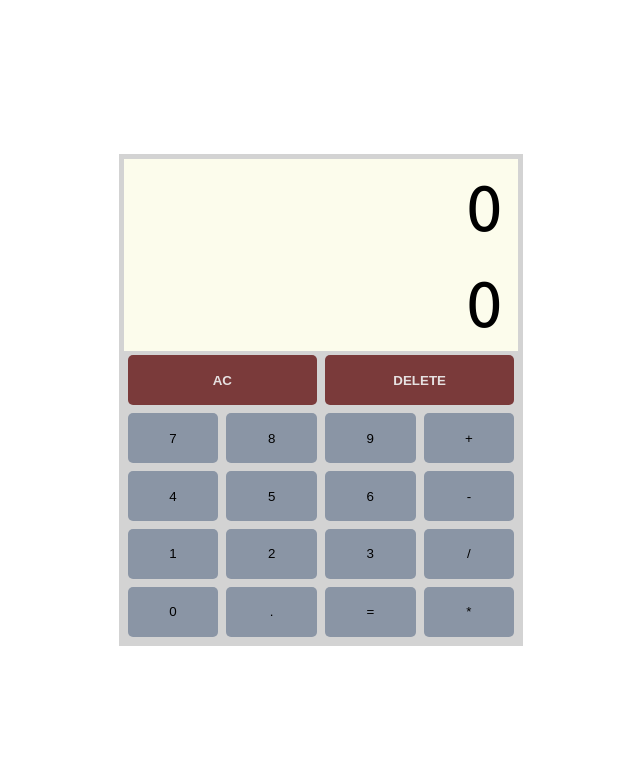
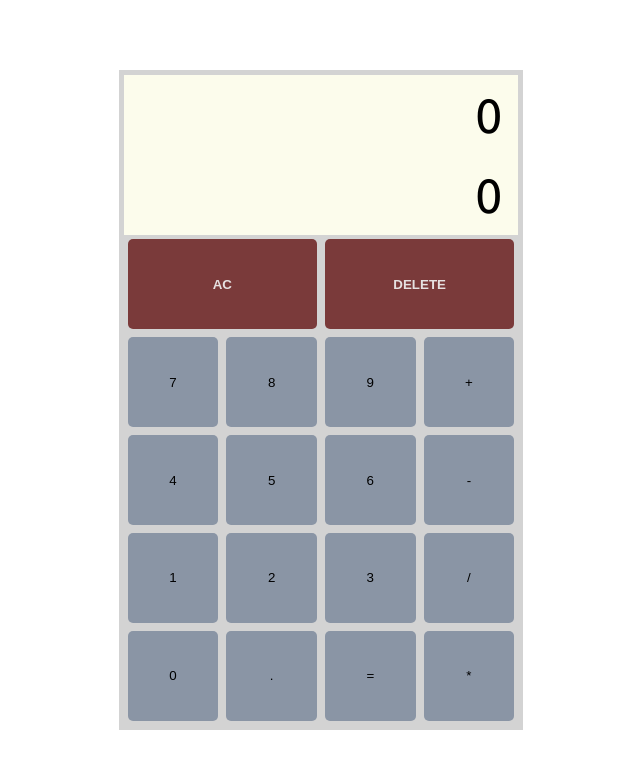
Before and after one commit to icelandico/react-calculator, a React (Create React App) app: page / in a window 1280 px wide. Shown: the top 768 px of the page, without its empty margins (319-959 px from the left). Built offline with nearby package versions, Linux system fonts and the light colour scheme.

Commit message:
Media queries

```diff
--- a/src/App/App.css
+++ b/src/App/App.css
@@ -9,7 +9,7 @@
   text-align: center;
   margin: 0 auto;
   background: lightgray;
-  max-width: 50%;
+  max-width: 80%;
   padding: 5px;
 }
 
@@ -25,3 +25,10 @@
 .display-item {
   text-align: right;
 }
+
+@media screen and (min-width: 768px) {
+  body,
+  html {
+    font-size: 2rem;
+  }
+}
--- a/src/Buttons/Buttons.css
+++ b/src/Buttons/Buttons.css
@@ -7,7 +7,7 @@
   flex-basis: 23%;
   background-color: #8A95A5;
   margin: 1%;
-  height: 50px;
+  height: 60px;
   border-radius: 5px;
   border: none;
 }
@@ -19,3 +19,9 @@
   font-weight: 700;
   text-transform: uppercase;
 }
+
+@media screen and (min-width: 768px) {
+  .single-button {
+    height: 90px;
+  }
+}
--- a/src/index.css
+++ b/src/index.css
@@ -18,7 +18,7 @@ time, mark, audio, video {
 	font: inherit;
   vertical-align: baseline;
   font-family: 'Ubuntu', monospace;
-  font-size: 2rem;
+  font-size: 1.5rem;
   -webkit-font-smoothing: antialiased;
   -moz-osx-font-smoothing: grayscale;
 }
```
Also changed, not shown: reset.css (deleted).
